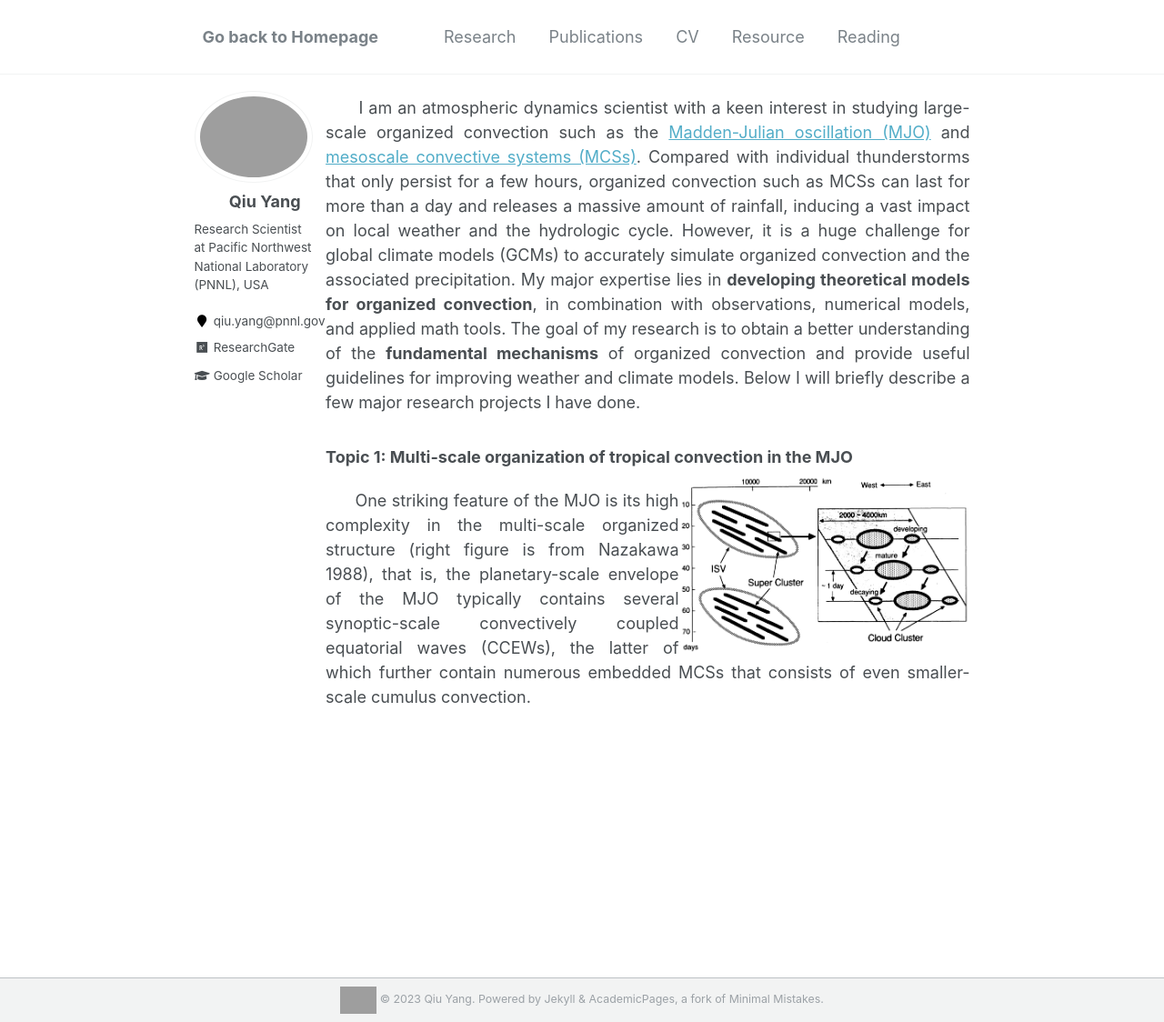
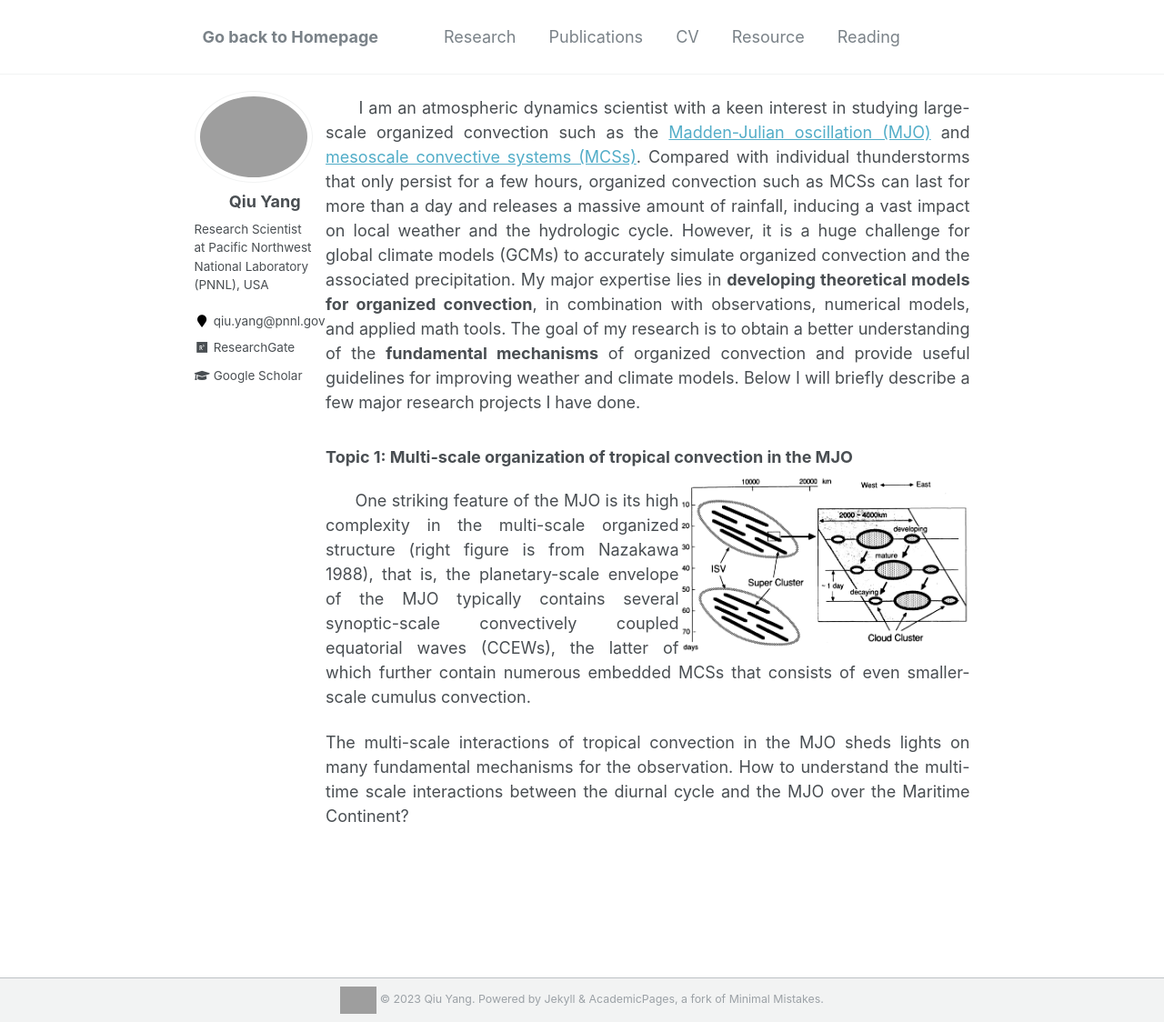
Before and after one commit to qiuyang50/qiuyang50.github.io, a Jekyll site: the page built from _pages/research.md, in a window 1280 px wide and 1124 px high. Shown: the whole window at 91% size. Built offline with Jekyll 4.4.1, drawn with Linux system fonts in a browser that asks for light colours; grey boxes are pictures that could not be loaded.

Commit message:
Update research.md

```diff
--- a/_pages/research.md
+++ b/_pages/research.md
@@ -12,3 +12,5 @@ author_profile: true
 <img align="right" src="/files/MJOmultiscale.png" alt="drawing" width="320"/>
 
 &nbsp;&nbsp;&nbsp;&nbsp;&nbsp;&nbsp;One striking feature of the MJO is its high complexity in the multi-scale organized structure (right figure is from Nazakawa 1988), that is, the planetary-scale envelope of the MJO typically contains several synoptic-scale convectively coupled equatorial waves (CCEWs), the latter of which further contain numerous embedded MCSs that consists of even smaller-scale cumulus convection.
+
+The multi-scale interactions of tropical convection in the MJO sheds lights on many fundamental mechanisms for the observation. How to understand the multi-time scale interactions between the diurnal cycle and the MJO over the Maritime Continent?
```
